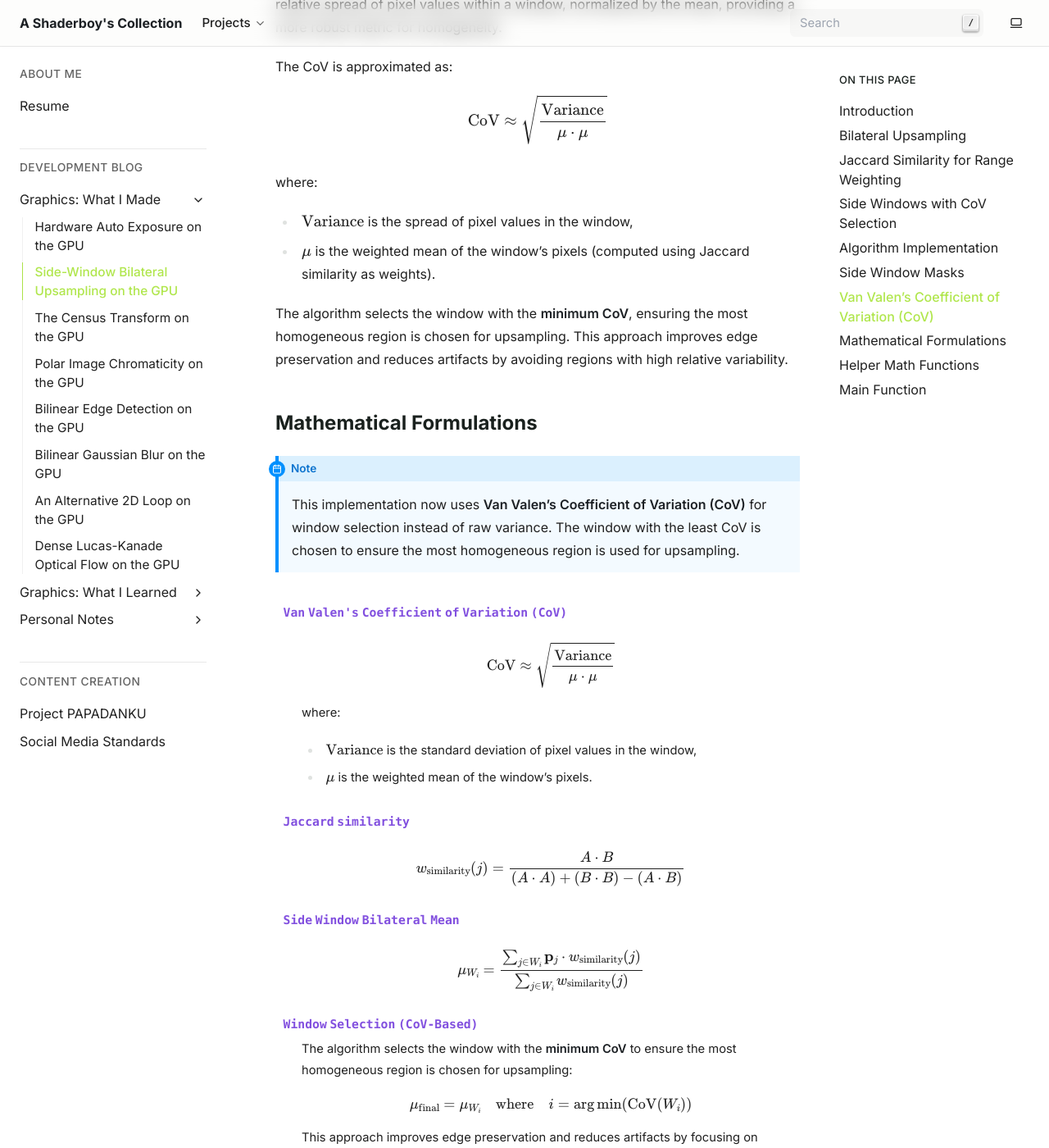
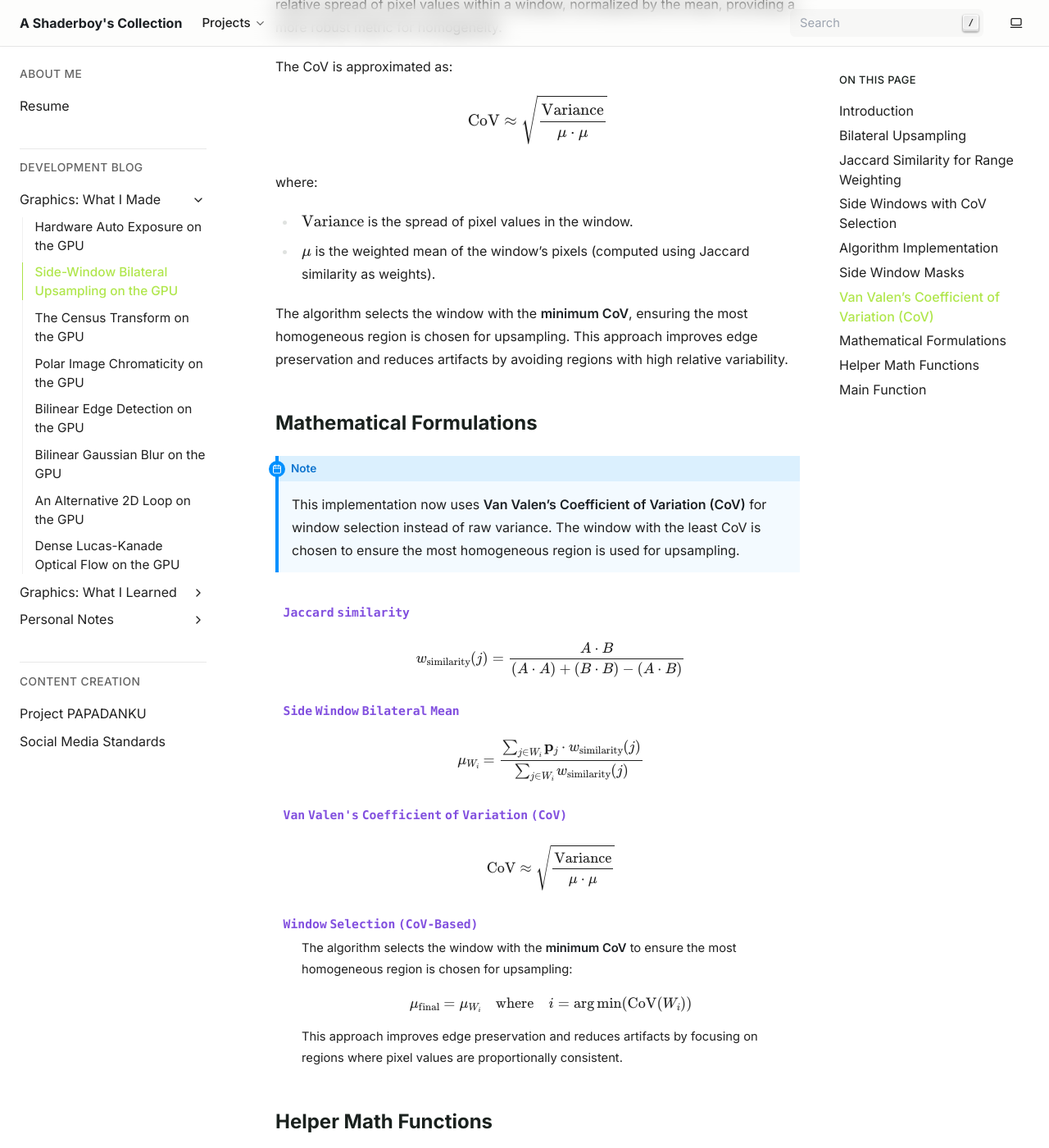
Before and after one commit to papadanku/papadanku.github.io, a Sphinx documentation site: the page built from doc/blog/made/bilateral.rst, in a window 1280 px wide and 1400 px high, scrolled down 3780 px. Shown: the whole window at 82% size. Built offline with Sphinx 7.4.7, drawn with Linux system fonts in a browser that asks for light colours.

Commit message:
Update post structure.

```diff
--- a/doc/blog/made/bilateral.rst
+++ b/doc/blog/made/bilateral.rst
@@ -121,7 +121,7 @@ The CoV is approximated as:
 
 where:
 
-* :math:`\text{Variance}` is the spread of pixel values in the window,
+* :math:`\text{Variance}` is the spread of pixel values in the window.
 * :math:`\mu` is the weighted mean of the window's pixels (computed using Jaccard similarity as weights).
 
 The algorithm selects the window with the **minimum CoV**, ensuring the most homogeneous region is chosen for upsampling. This approach improves edge preservation and reduces artifacts by avoiding regions with high relative variability.
@@ -132,17 +132,6 @@ Mathematical Formulations
 .. note::
 
    This implementation now uses **Van Valen's Coefficient of Variation (CoV)** for window selection instead of raw variance. The window with the least CoV is chosen to ensure the most homogeneous region is used for upsampling.
-
-.. describe:: Van Valen's Coefficient of Variation (CoV)
-
-   .. math::
-
-      \text{CoV} \approx \sqrt{\frac{\text{Variance}}{\mu \cdot \mu}}
-
-   where:
-
-   * :math:`\text{Variance}` is the standard deviation of pixel values in the window,
-   * :math:`\mu` is the weighted mean of the window's pixels.
 
 .. describe:: Jaccard similarity
 
@@ -155,6 +144,12 @@ Mathematical Formulations
    .. math::
 
       \mu_{W_i} = \frac{\sum_{j \in W_i} \mathbf{p}_j \cdot w_{\mathrm{similarity}}(j)}{\sum_{j \in W_i} w_{\mathrm{similarity}}(j)}
+
+.. describe:: Van Valen's Coefficient of Variation (CoV)
+
+   .. math::
+
+      \text{CoV} \approx \sqrt{\frac{\text{Variance}}{\mu \cdot \mu}}
 
 .. describe:: Window Selection (CoV-Based)
 
```
